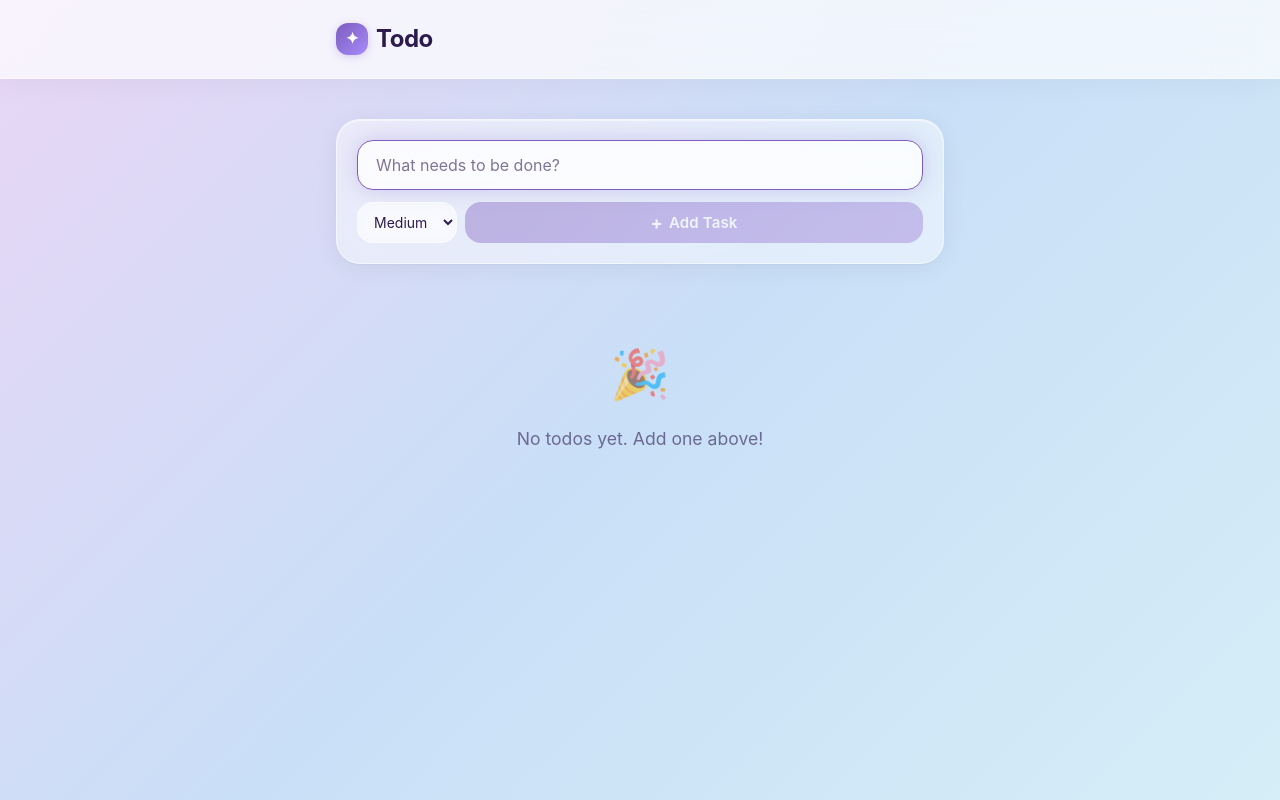
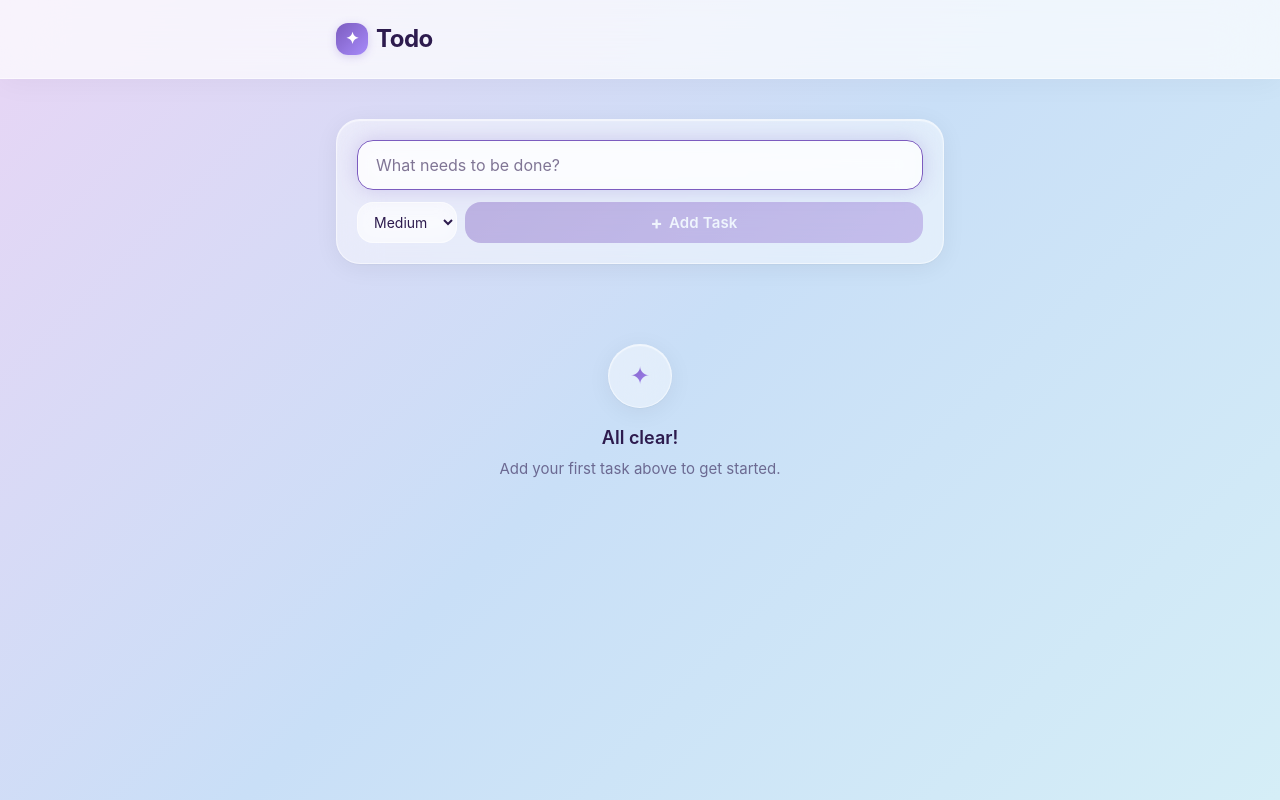
Before and after one commit to makerGeek/looop-tp, a Nuxt app: page / in a window 1280 px wide. Built offline with nearby package versions, Linux system fonts and the light colour scheme.

Commit message:
style: redesign TodoList with glass stats bar and refined animations
Add glass-panel stats bar with bold stat values and dot separator,
pill-shaped clear button with hover tint, glass orb empty state
with gradient icon, and enhanced list transitions with blur effect
for a fluid liquid glass feel.

```diff
--- a/components/TodoList.vue
+++ b/components/TodoList.vue
@@ -1,13 +1,15 @@
 <template>
   <div class="todo-list-container">
     <div v-if="todos.length > 0" class="todo-stats">
-      <span class="stat">
-        {{ pendingCount }} pending
-      </span>
-      <span class="stat-separator">·</span>
-      <span class="stat">
-        {{ completedCount }} completed
-      </span>
+      <div class="todo-stats-info">
+        <span class="stat">
+          <span class="stat-value">{{ pendingCount }}</span> pending
+        </span>
+        <span class="stat-dot" />
+        <span class="stat">
+          <span class="stat-value">{{ completedCount }}</span> completed
+        </span>
+      </div>
       <button
         v-if="completedCount > 0"
         class="btn-clear"
@@ -35,8 +37,11 @@
     </TransitionGroup>
 
     <div v-else class="todo-empty">
-      <p class="empty-icon">🎉</p>
-      <p class="empty-text">No todos yet. Add one above!</p>
+      <div class="empty-glass-orb">
+        <span class="empty-icon">✦</span>
+      </div>
+      <p class="empty-title">All clear!</p>
+      <p class="empty-text">Add your first task above to get started.</p>
     </div>
   </div>
 </template>
@@ -63,72 +68,133 @@ defineEmits<{
 .todo-stats {
   display: flex;
   align-items: center;
-  gap: 0.5rem;
+  justify-content: space-between;
   margin-bottom: 1rem;
-  font-size: 0.875rem;
+  padding: 0.75rem 1rem;
+  background: var(--color-glass);
+  backdrop-filter: blur(var(--blur-sm));
+  -webkit-backdrop-filter: blur(var(--blur-sm));
+  border: 1px solid var(--color-glass-border);
+  border-radius: var(--radius);
+  box-shadow: var(--shadow-glass), var(--shadow-glass-inset);
+  font-size: 0.8125rem;
   color: var(--color-text-secondary);
 }
 
-.stat-separator {
-  color: var(--color-border);
+.todo-stats-info {
+  display: flex;
+  align-items: center;
+  gap: 0.5rem;
+}
+
+.stat {
+  display: flex;
+  align-items: center;
+  gap: 0.25rem;
+}
+
+.stat-value {
+  font-weight: 700;
+  color: var(--color-text);
+}
+
+.stat-dot {
+  width: 4px;
+  height: 4px;
+  border-radius: 50%;
+  background: var(--color-text-secondary);
+  opacity: 0.5;
 }
 
 .btn-clear {
-  margin-left: auto;
-  padding: 0.25rem 0.75rem;
-  background: none;
-  border: 1px solid var(--color-border);
-  border-radius: var(--radius);
+  padding: 0.375rem 0.875rem;
+  background: rgba(255, 255, 255, 0.4);
+  border: 1px solid var(--color-glass-border);
+  border-radius: 9999px;
   color: var(--color-text-secondary);
-  font-size: 0.8rem;
-  transition: all 0.2s;
+  font-size: 0.75rem;
+  font-weight: 500;
+  transition: all var(--transition-base);
+  backdrop-filter: blur(var(--blur-sm));
+  -webkit-backdrop-filter: blur(var(--blur-sm));
 }
 
 .btn-clear:hover {
-  border-color: var(--color-danger);
+  border-color: rgba(224, 64, 96, 0.3);
   color: var(--color-danger);
-  background-color: #fef2f2;
+  background: var(--color-danger-glass);
 }
 
 .todo-list {
   list-style: none;
   display: flex;
   flex-direction: column;
-  gap: 0.5rem;
+  gap: 0.625rem;
 }
 
+/* Empty state */
 .todo-empty {
   text-align: center;
-  padding: 3rem 1rem;
+  padding: 3.5rem 1.5rem;
   color: var(--color-text-secondary);
 }
 
+.empty-glass-orb {
+  display: inline-flex;
+  align-items: center;
+  justify-content: center;
+  width: 4rem;
+  height: 4rem;
+  border-radius: 50%;
+  background: var(--color-glass);
+  backdrop-filter: blur(var(--blur-md));
+  -webkit-backdrop-filter: blur(var(--blur-md));
+  border: 1px solid var(--color-glass-border);
+  box-shadow: var(--shadow-glass), var(--shadow-glass-inset);
+  margin-bottom: 1rem;
+}
+
 .empty-icon {
-  font-size: 3rem;
-  margin-bottom: 0.75rem;
+  font-size: 1.5rem;
+  background: linear-gradient(135deg, var(--color-primary), #a78bfa);
+  -webkit-background-clip: text;
+  -webkit-text-fill-color: transparent;
+  background-clip: text;
+}
+
+.empty-title {
+  font-size: 1.125rem;
+  font-weight: 600;
+  color: var(--color-text);
+  margin-bottom: 0.25rem;
 }
 
 .empty-text {
-  font-size: 1.1rem;
+  font-size: 0.9375rem;
 }
 
 /* Transition animations */
-.list-enter-active,
+.list-enter-active {
+  transition: all var(--transition-slow);
+}
+
 .list-leave-active {
-  transition: all 0.3s ease;
+  transition: all var(--transition-base);
 }
 
 .list-enter-from {
   opacity: 0;
-  transform: translateY(-10px);
+  transform: translateY(-12px) scale(0.97);
+  filter: blur(4px);
 }
 
 .list-leave-to {
   opacity: 0;
-  transform: translateX(20px);
+  transform: translateX(24px) scale(0.97);
+  filter: blur(4px);
 }
 
 .list-move {
-  transition: transform 0.3s ease;
+  transition: transform var(--transition-slow);
 }
 </style>
```
